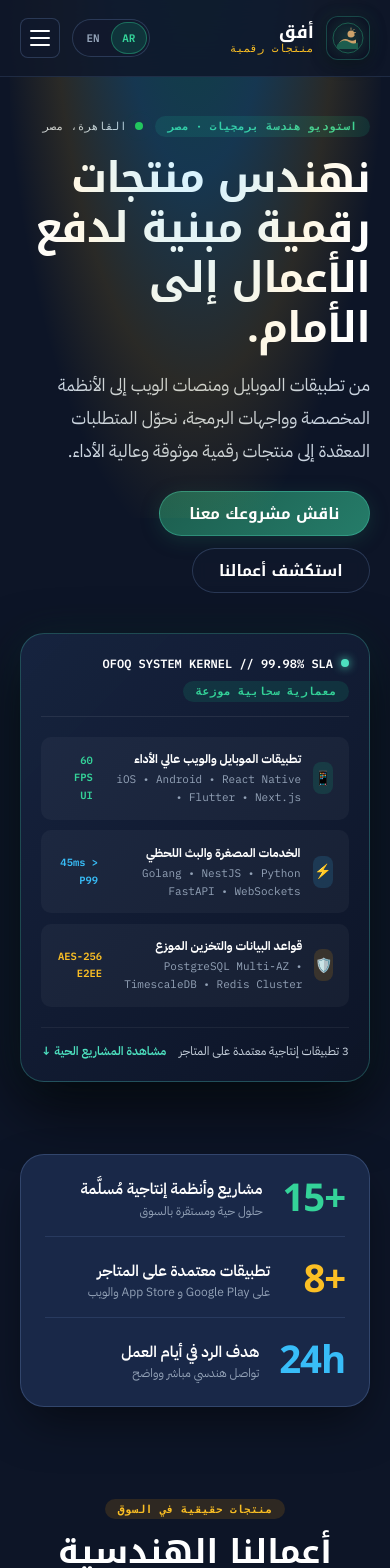
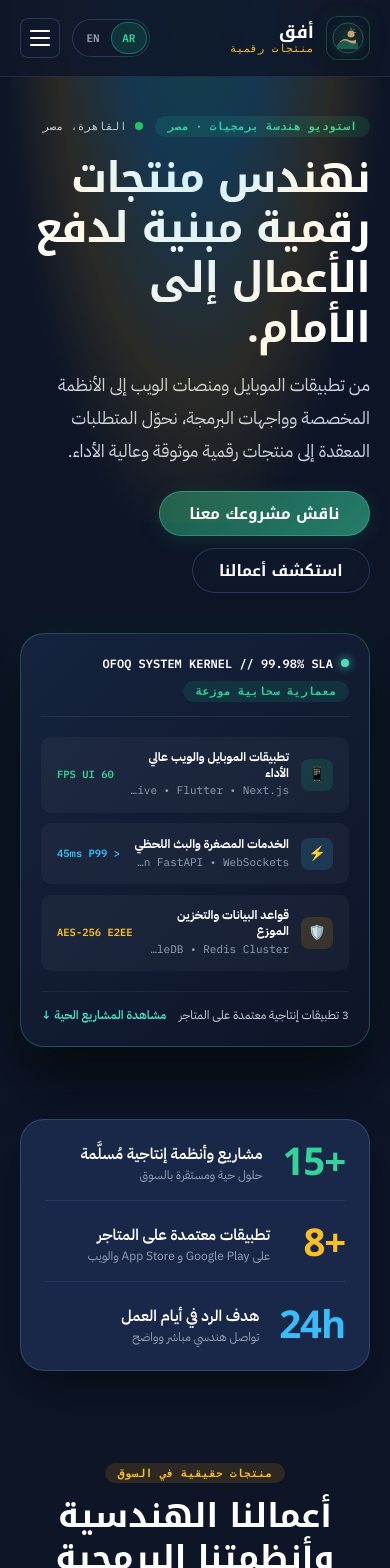
Before and after one commit to ahmedrwash01/ofoq, a React (Vite) app: page / in a window 390 px wide. Shown: the top 1568 px of the page. Built offline with nearby package versions, Linux system fonts and the light colour scheme.

Commit message:
fix(responsive): refine mobile layout, drawer scrolling, touch table matrix, and metrics scaling

```diff
--- a/src/components/layout/Navbar.jsx
+++ b/src/components/layout/Navbar.jsx
@@ -219,6 +219,9 @@ export function Navbar() {
             display: 'flex',
             flexDirection: 'column',
             gap: '0.65rem',
+            maxHeight: 'calc(100vh - 4.75rem)',
+            overflowY: 'auto',
+            WebkitOverflowScrolling: 'touch',
           }}
         >
           {navLinks.map((link) => (
--- a/src/components/sections/HeroSection.jsx
+++ b/src/components/sections/HeroSection.jsx
@@ -128,20 +128,20 @@ export function HeroSection() {
                     gap: '0.75rem',
                   }}
                 >
-                  <div style={{ display: 'flex', alignItems: 'center', gap: '0.75rem' }}>
-                    <div style={{ width: '32px', height: '32px', borderRadius: '8px', background: 'rgba(16, 185, 129, 0.15)', display: 'flex', alignItems: 'center', justifyContent: 'center', fontSize: '14px' }}>
+                  <div style={{ display: 'flex', alignItems: 'center', gap: '0.75rem', minWidth: 0, flex: 1 }}>
+                    <div style={{ width: '32px', height: '32px', borderRadius: '8px', background: 'rgba(16, 185, 129, 0.15)', display: 'flex', alignItems: 'center', justifyContent: 'center', fontSize: '14px', flexShrink: 0 }}>
                       📱
                     </div>
-                    <div>
-                      <div style={{ fontSize: 'var(--text-xs)', fontWeight: 700, color: '#fff' }}>
+                    <div style={{ minWidth: 0, flex: 1 }}>
+                      <div style={{ fontSize: 'var(--text-xs)', fontWeight: 700, color: '#fff', lineHeight: 1.3 }}>
                         {isRtl ? 'تطبيقات الموبايل والويب عالي الأداء' : 'Native & Cross-Platform Clients'}
                       </div>
-                      <div style={{ fontSize: '11px', color: 'var(--text-muted)', fontFamily: 'var(--font-mono)' }}>
+                      <div style={{ fontSize: '11px', color: 'var(--text-muted)', fontFamily: 'var(--font-mono)', overflow: 'hidden', textOverflow: 'ellipsis', whiteSpace: 'nowrap' }}>
                         iOS • Android • React Native • Flutter • Next.js
                       </div>
                     </div>
                   </div>
-                  <span style={{ fontSize: '10.5px', color: 'var(--emerald-text)', fontFamily: 'var(--font-mono)', fontWeight: 600 }}>
+                  <span style={{ fontSize: '10.5px', color: 'var(--emerald-text)', fontFamily: 'var(--font-mono)', fontWeight: 600, flexShrink: 0, whiteSpace: 'nowrap' }}>
                     60 FPS UI
                   </span>
                 </div>
@@ -158,20 +158,20 @@ export function HeroSection() {
                     gap: '0.75rem',
                   }}
                 >
-                  <div style={{ display: 'flex', alignItems: 'center', gap: '0.75rem' }}>
-                    <div style={{ width: '32px', height: '32px', borderRadius: '8px', background: 'rgba(56, 189, 248, 0.15)', display: 'flex', alignItems: 'center', justifyContent: 'center', fontSize: '14px' }}>
+                  <div style={{ display: 'flex', alignItems: 'center', gap: '0.75rem', minWidth: 0, flex: 1 }}>
+                    <div style={{ width: '32px', height: '32px', borderRadius: '8px', background: 'rgba(56, 189, 248, 0.15)', display: 'flex', alignItems: 'center', justifyContent: 'center', fontSize: '14px', flexShrink: 0 }}>
                       ⚡
                     </div>
-                    <div>
-                      <div style={{ fontSize: 'var(--text-xs)', fontWeight: 700, color: '#fff' }}>
+                    <div style={{ minWidth: 0, flex: 1 }}>
+                      <div style={{ fontSize: 'var(--text-xs)', fontWeight: 700, color: '#fff', lineHeight: 1.3 }}>
                         {isRtl ? 'الخدمات المصغرة والبث اللحظي' : 'Real-Time Microservices & APIs'}
                       </div>
-                      <div style={{ fontSize: '11px', color: 'var(--text-muted)', fontFamily: 'var(--font-mono)' }}>
+                      <div style={{ fontSize: '11px', color: 'var(--text-muted)', fontFamily: 'var(--font-mono)', overflow: 'hidden', textOverflow: 'ellipsis', whiteSpace: 'nowrap' }}>
                         Golang • NestJS • Python FastAPI • WebSockets
                       </div>
                     </div>
                   </div>
-                  <span style={{ fontSize: '10.5px', color: 'var(--cyan-text)', fontFamily: 'var(--font-mono)', fontWeight: 600 }}>
+                  <span style={{ fontSize: '10.5px', color: 'var(--cyan-text)', fontFamily: 'var(--font-mono)', fontWeight: 600, flexShrink: 0, whiteSpace: 'nowrap' }}>
                     &lt; 45ms P99
                   </span>
                 </div>
@@ -188,20 +188,20 @@ export function HeroSection() {
                     gap: '0.75rem',
                   }}
                 >
-                  <div style={{ display: 'flex', alignItems: 'center', gap: '0.75rem' }}>
-                    <div style={{ width: '32px', height: '32px', borderRadius: '8px', background: 'rgba(245, 158, 11, 0.15)', display: 'flex', alignItems: 'center', justifyContent: 'center', fontSize: '14px' }}>
+                  <div style={{ display: 'flex', alignItems: 'center', gap: '0.75rem', minWidth: 0, flex: 1 }}>
+                    <div style={{ width: '32px', height: '32px', borderRadius: '8px', background: 'rgba(245, 158, 11, 0.15)', display: 'flex', alignItems: 'center', justifyContent: 'center', fontSize: '14px', flexShrink: 0 }}>
                       🛡️
                     </div>
-                    <div>
-                      <div style={{ fontSize: 'var(--text-xs)', fontWeight: 700, color: '#fff' }}>
+                    <div style={{ minWidth: 0, flex: 1 }}>
+                      <div style={{ fontSize: 'var(--text-xs)', fontWeight: 700, color: '#fff', lineHeight: 1.3 }}>
                         {isRtl ? 'قواعد البيانات والتخزين الموزع' : 'Fault-Tolerant Distributed Storage'}
                       </div>
-                      <div style={{ fontSize: '11px', color: 'var(--text-muted)', fontFamily: 'var(--font-mono)' }}>
+                      <div style={{ fontSize: '11px', color: 'var(--text-muted)', fontFamily: 'var(--font-mono)', overflow: 'hidden', textOverflow: 'ellipsis', whiteSpace: 'nowrap' }}>
                         PostgreSQL Multi-AZ • TimescaleDB • Redis Cluster
                       </div>
                     </div>
                   </div>
-                  <span style={{ fontSize: '10.5px', color: 'var(--gold-highlight)', fontFamily: 'var(--font-mono)', fontWeight: 600 }}>
+                  <span style={{ fontSize: '10.5px', color: 'var(--gold-highlight)', fontFamily: 'var(--font-mono)', fontWeight: 600, flexShrink: 0, whiteSpace: 'nowrap' }}>
                     AES-256 E2EE
                   </span>
                 </div>
--- a/src/index.css
+++ b/src/index.css
@@ -34,6 +34,7 @@ body {
   -moz-osx-font-smoothing: grayscale;
   min-height: 100vh;
   overflow-x: hidden;
+  overflow-wrap: break-word;
 }
 
 /* Fluid Selection Colors (Emerald & Gold theme) */
--- a/src/pages/PricingPage.jsx
+++ b/src/pages/PricingPage.jsx
@@ -147,11 +147,29 @@ export function PricingPage() {
                 ? 'قارن بين باقاتنا الهندسية واختر المسار الأنسب لمرحلة نمو مشروعك'
                 : 'Compare technical capabilities and pick the best path for your growth stage'}
             </p>
+            <div style={{ marginTop: '0.75rem', display: 'flex', justifyContent: 'center' }}>
+              <span
+                style={{
+                  display: 'inline-flex',
+                  alignItems: 'center',
+                  gap: '0.4rem',
+                  fontSize: '11px',
+                  fontFamily: 'var(--font-mono)',
+                  color: 'var(--text-muted)',
+                  background: 'rgba(255, 255, 255, 0.04)',
+                  padding: '4px 10px',
+                  borderRadius: 'var(--radius-full)',
+                }}
+              >
+                {isRtl ? '← يمكنك سحب الجدول أفقياً على الهاتف لعرض كافة التفاصيل →' : '← Swipe horizontally on mobile to view full matrix →'}
+              </span>
+            </div>
           </div>
 
           <div
             style={{
               overflowX: 'auto',
+              WebkitOverflowScrolling: 'touch',
               borderRadius: 'var(--radius-lg)',
               border: '1px solid var(--border-default)',
               background: 'var(--bg-surface)',
--- a/src/styles/projects-portfolio.css
+++ b/src/styles/projects-portfolio.css
@@ -187,10 +187,27 @@
   background: transparent;
 }
 
+@media (max-width: 540px) {
+  .ofoq-luxury-metrics-bar {
+    gap: 0.65rem;
+    padding-block: 0.75rem;
+  }
+
+  .ofoq-luxury-metric-num {
+    font-size: 1.25rem !important;
+  }
+
+  .ofoq-luxury-metric-label {
+    font-size: 10px !important;
+    line-height: 1.25 !important;
+  }
+}
+
 .ofoq-luxury-metric {
   display: flex;
   flex-direction: column;
   gap: 0.2rem;
+  min-width: 0;
 }
 
 .ofoq-luxury-metric-num {
```
